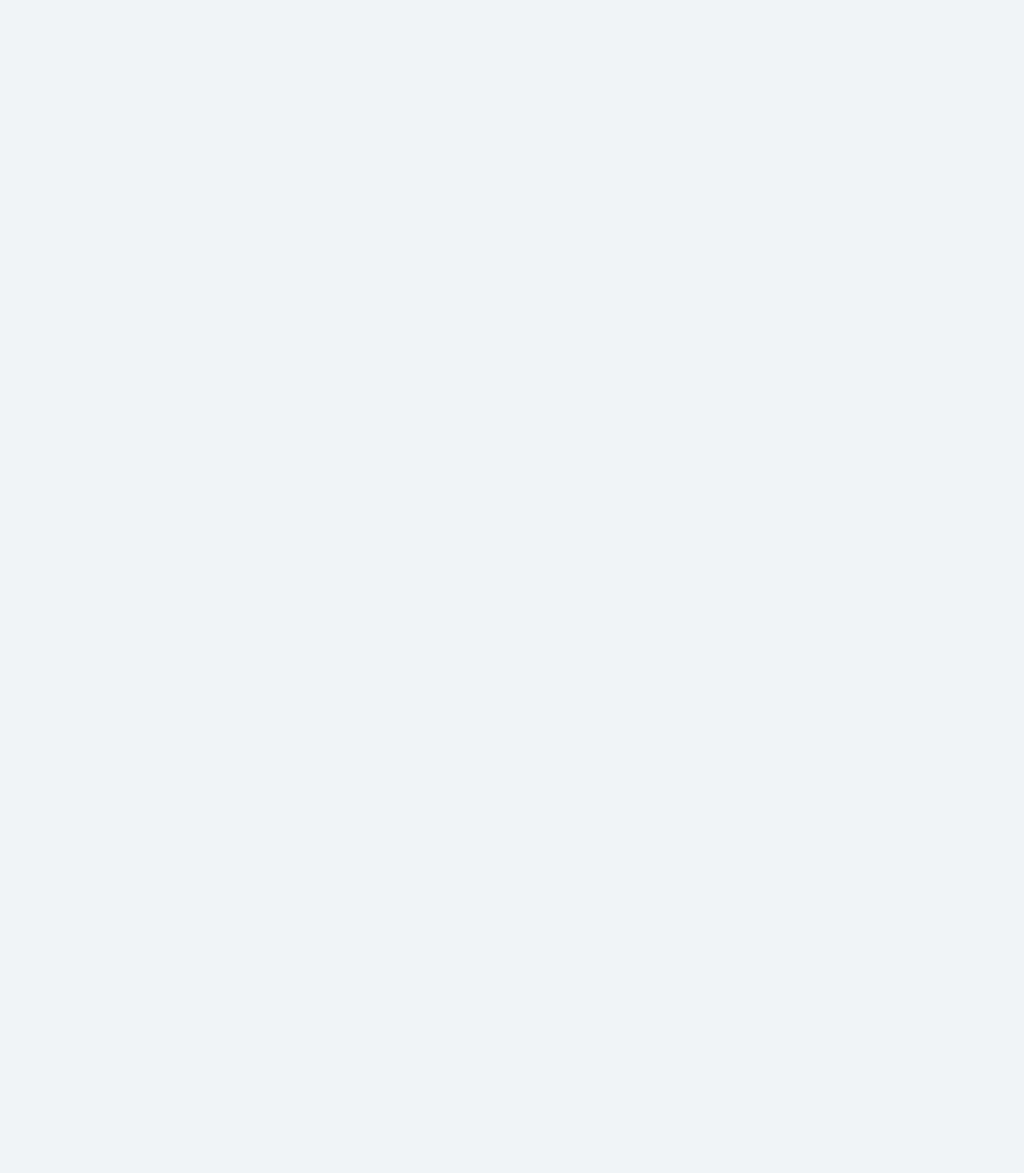
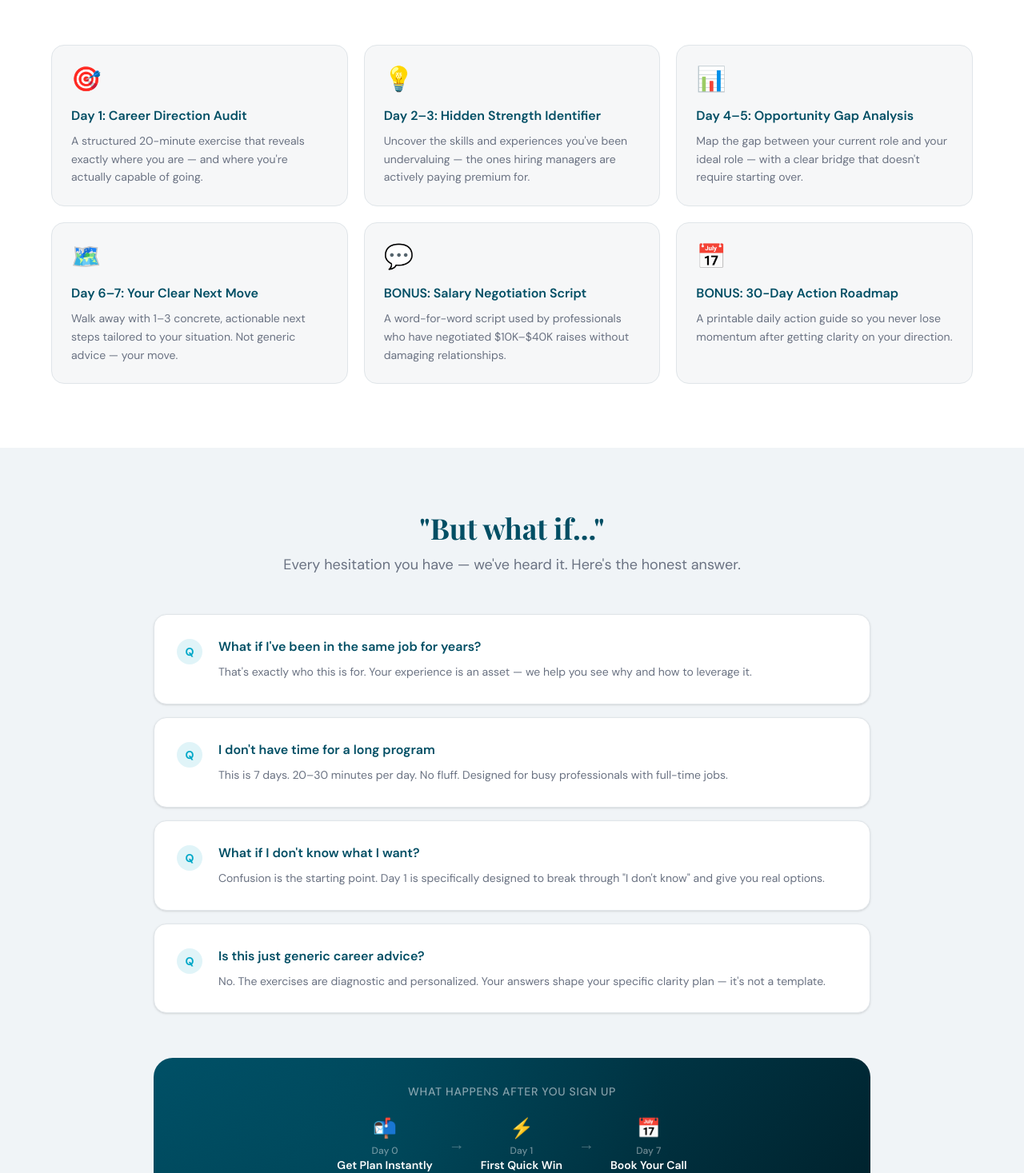
Before and after one commit to Mudasra/career-clarity-conversion-funnel, a React (Vite) app: page / in a window 1280 px wide. Shown: the part 1330-2797 px from the top of the page at 80% size. Before the commit the page ends 1090 px from the top, so only its background shows below. Built offline with nearby package versions, Linux system fonts and the light colour scheme; a web font is replaced by a local one.

Commit message:
Value Section

```diff
--- a/src/pages/LandingPage/LandingPage.jsx
+++ b/src/pages/LandingPage/LandingPage.jsx
@@ -1,9 +1,11 @@
 import LandingHero from "./LandingHero/LandingHero";
+import ValueSection from "./ValueSection/ValueSection";
 
 export default function LandingPage () {
     return (
         <div>
             <LandingHero />
+            <ValueSection />
         </div>
     )
 }
--- /dev/null
+++ b/src/pages/LandingPage/ValueSection/BenefitCard.jsx
@@ -0,0 +1,12 @@
+export default function BenefitCard({ icon, title, desc }) {
+  return (
+    <div
+      className="card-hover group bg-secondary/30 rounded-2xl p-6 border"
+      style={{ borderColor: "#e0e5e9" }}
+    >
+      <div className="text-3xl mb-4">{icon}</div>
+      <h3 className="font-semibold text-primary text-base mb-2">{title}</h3>
+      <p className="text-gray-500 text-sm leading-relaxed">{desc}</p>
+    </div>
+  );
+}
--- /dev/null
+++ b/src/pages/LandingPage/ValueSection/BenefitsSection.jsx
@@ -0,0 +1,50 @@
+import BenefitsSectionHeader from "./BenefitsSectionHeader";
+import BenefitCard from "./BenefitCard";
+
+const benefits = [
+  {
+    icon: "🎯",
+    title: "Day 1: Career Direction Audit",
+    desc: "A structured 20-minute exercise that reveals exactly where you are — and where you're actually capable of going.",
+  },
+  {
+    icon: "💡",
+    title: "Day 2–3: Hidden Strength Identifier",
+    desc: "Uncover the skills and experiences you've been undervaluing — the ones hiring managers are actively paying premium for.",
+  },
+  {
+    icon: "📊",
+    title: "Day 4–5: Opportunity Gap Analysis",
+    desc: "Map the gap between your current role and your ideal role — with a clear bridge that doesn't require starting over.",
+  },
+  {
+    icon: "🗺️",
+    title: "Day 6–7: Your Clear Next Move",
+    desc: "Walk away with 1–3 concrete, actionable next steps tailored to your situation. Not generic advice — your move.",
+  },
+  {
+    icon: "💬",
+    title: "BONUS: Salary Negotiation Script",
+    desc: "A word-for-word script used by professionals who have negotiated $10K–$40K raises without damaging relationships.",
+  },
+  {
+    icon: "📅",
+    title: "BONUS: 30-Day Action Roadmap",
+    desc: "A printable daily action guide so you never lose momentum after getting clarity on your direction.",
+  },
+];
+
+export default function BenefitsSection() {
+  return (
+    <section className="py-20 px-6 bg-white">
+      <div className="max-w-6xl mx-auto">
+        <BenefitsSectionHeader />
+        <div className="grid md:grid-cols-2 lg:grid-cols-3 gap-5">
+          {benefits.map((b, i) => (
+            <BenefitCard key={i} icon={b.icon} title={b.title} desc={b.desc} />
+          ))}
+        </div>
+      </div>
+    </section>
+  );
+}
--- /dev/null
+++ b/src/pages/LandingPage/ValueSection/BenefitsSectionHeader.jsx
@@ -0,0 +1,19 @@
+export default function BenefitsSectionHeader() {
+  return (
+    <div className="text-center mb-14">
+      <div
+        className="inline-flex items-center gap-2 text-sm font-semibold rounded-full px-4 py-1.5 mb-4"
+        style={{ background: "rgba(0,78,100,0.1)", color: "#004e64" }}
+      >
+        ✦ What's Inside Your Free Plan
+      </div>
+      <h2 className="font-display text-primary text-3xl md:text-4xl font-bold mb-4">
+        Everything You Need to Go From Stuck to{" "}
+        <span className="italic text-accent">Certain</span>
+      </h2>
+      <p className="text-gray-500 text-lg max-w-2xl mx-auto">
+        Each day builds on the last. By day 7, you won't just feel better — you'll have a real plan.
+      </p>
+    </div>
+  );
+}
--- /dev/null
+++ b/src/pages/LandingPage/ValueSection/FunnelSequenceBanner.jsx
@@ -0,0 +1,47 @@
+const funnelSteps = [
+  { day: "Day 0", label: "Get Plan Instantly", icon: "📬" },
+  { label: "→", icon: null, spacer: true },
+  { day: "Day 1", label: "First Quick Win", icon: "⚡" },
+  { label: "→", icon: null, spacer: true },
+  { day: "Day 7", label: "Book Your Call", icon: "📅" },
+];
+
+export default function FunnelSequenceBanner() {
+  return (
+    <div
+      className="mt-14 rounded-3xl p-8 text-center text-white relative overflow-hidden"
+      style={{ background: "linear-gradient(135deg, #004e64, #001f29)" }}
+    >
+      <div
+        className="absolute inset-0 opacity-10"
+        style={{
+          backgroundImage:
+            "radial-gradient(circle at 30% 50%, #00a8c8 0%, transparent 60%)",
+        }}
+      />
+      <div className="relative z-10">
+        <p className="text-secondary/60 text-sm font-medium uppercase tracking-wider mb-3">
+          What Happens After You Sign Up
+        </p>
+        <div className="flex flex-col sm:flex-row items-center justify-center gap-0 sm:gap-0 mb-6">
+          {funnelSteps.map((step, i) =>
+            step.spacer ? (
+              <span key={i} className="text-white/30 text-xl mx-2 hidden sm:block">
+                →
+              </span>
+            ) : (
+              <div key={i} className="text-center px-3 py-2">
+                <div className="text-2xl mb-1">{step.icon}</div>
+                <div className="text-xs text-secondary/50 font-medium">{step.day}</div>
+                <div className="text-white text-sm font-semibold">{step.label}</div>
+              </div>
+            )
+          )}
+        </div>
+        <p className="text-secondary/50 text-sm max-w-lg mx-auto">
+          You'll receive 3 emails over 7 days — each with a new exercise and insight. No fluff, no filler.
+        </p>
+      </div>
+    </div>
+  );
+}
--- /dev/null
+++ b/src/pages/LandingPage/ValueSection/ObjectionCard.jsx
@@ -0,0 +1,21 @@
+export default function ObjectionCard({ q, a }) {
+  return (
+    <div
+      className="card-hover bg-white rounded-2xl p-7 border shadow-sm"
+      style={{ borderColor: "#e0e5e9" }}
+    >
+      <div className="flex items-start gap-5">
+        <div
+          className="w-8 h-8 shrink-0 flex items-center justify-center rounded-full font-bold text-sm mt-0.5"
+          style={{ background: "rgba(0,168,200,0.12)", color: "#00a8c8" }}
+        >
+          Q
+        </div>
+        <div>
+          <h3 className="font-semibold text-primary text-base mb-2">{q}</h3>
+          <p className="text-gray-500 text-sm leading-relaxed">{a}</p>
+        </div>
+      </div>
+    </div>
+  );
+}
--- /dev/null
+++ b/src/pages/LandingPage/ValueSection/ObjectionSection.jsx
@@ -0,0 +1,46 @@
+import ObjectionCard from "./ObjectionCard";
+import FunnelSequenceBanner from "./FunnelSequenceBanner";
+
+const objections = [
+  {
+    q: "What if I've been in the same job for years?",
+    a: "That's exactly who this is for. Your experience is an asset — we help you see why and how to leverage it.",
+  },
+  {
+    q: "I don't have time for a long program",
+    a: "This is 7 days. 20–30 minutes per day. No fluff. Designed for busy professionals with full-time jobs.",
+  },
+  {
+    q: "What if I don't know what I want?",
+    a: "Confusion is the starting point. Day 1 is specifically designed to break through \"I don't know\" and give you real options.",
+  },
+  {
+    q: "Is this just generic career advice?",
+    a: "No. The exercises are diagnostic and personalized. Your answers shape your specific clarity plan — it's not a template.",
+  },
+];
+
+export default function ObjectionSection() {
+  return (
+    <section className="py-20 px-6" style={{ background: "#f0f4f7" }}>
+      <div className="max-w-4xl mx-auto">
+        <div className="text-center mb-12">
+          <h2 className="font-display text-primary text-3xl md:text-4xl font-bold mb-3">
+            "But what if..."
+          </h2>
+          <p className="text-gray-500 text-lg">
+            Every hesitation you have — we've heard it. Here's the honest answer.
+          </p>
+        </div>
+
+        <div className="space-y-4">
+          {objections.map((o, i) => (
+            <ObjectionCard key={i} q={o.q} a={o.a} />
+          ))}
+        </div>
+
+        <FunnelSequenceBanner />
+      </div>
+    </section>
+  );
+}
--- /dev/null
+++ b/src/pages/LandingPage/ValueSection/ValueSection.jsx
@@ -0,0 +1,11 @@
+import BenefitsSection from "./BenefitsSection";
+import ObjectionSection from "./ObjectionSection";
+
+export default function ValueSection() {
+  return (
+    <>
+      <BenefitsSection />
+      <ObjectionSection />
+    </>
+  );
+}
```
